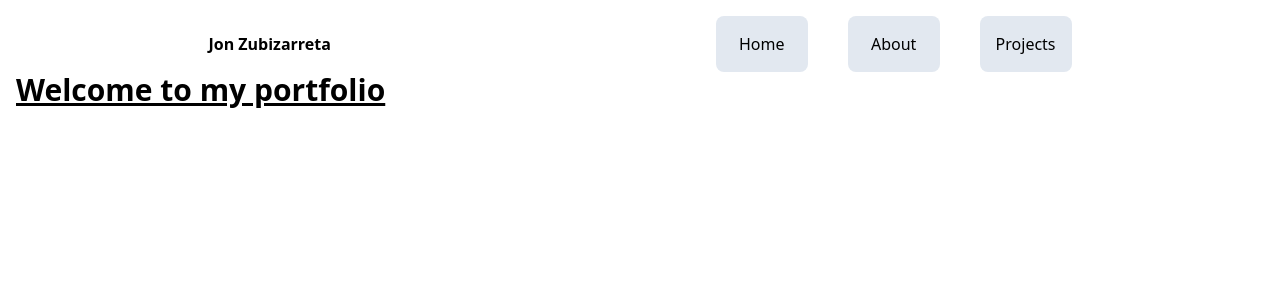
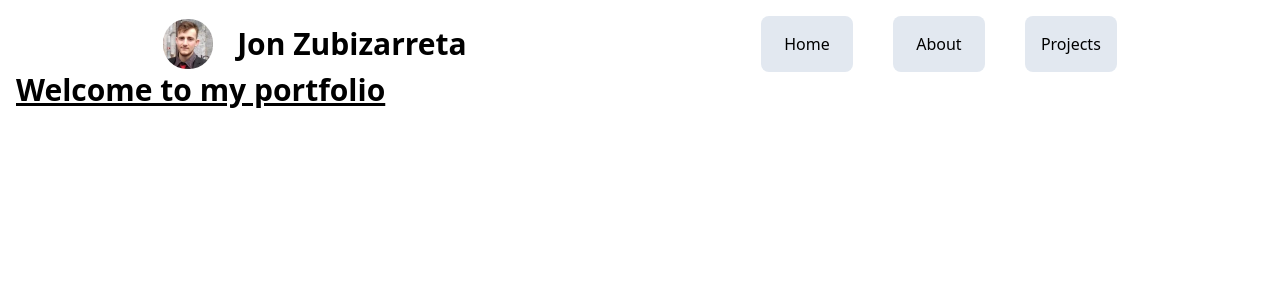
Before and after one commit to Jonzubi/portfolio, a Next.js app: page / in a window 1280 px wide. Shown: the top 300 px of the page. Built offline with nearby package versions, Linux system fonts and the light colour scheme.

Commit message:
Añado imagen al logo

```diff
--- a/src/components/Logo.jsx
+++ b/src/components/Logo.jsx
@@ -1,7 +1,12 @@
+import Image from 'next/image'
+
 export default function Logo () {
   return (
-    <div className='font-bold'>
-      Jon Zubizarreta
+    <div className='flex items-center'>
+      <Image className='rounded-3xl' alt='imagenPerfil' src='/imagenPerfil.jpeg' width={50} height='50' />
+      <span className='font-bold text-3xl ml-6'>
+        Jon Zubizarreta
+      </span>
     </div>
   )
 }
```
